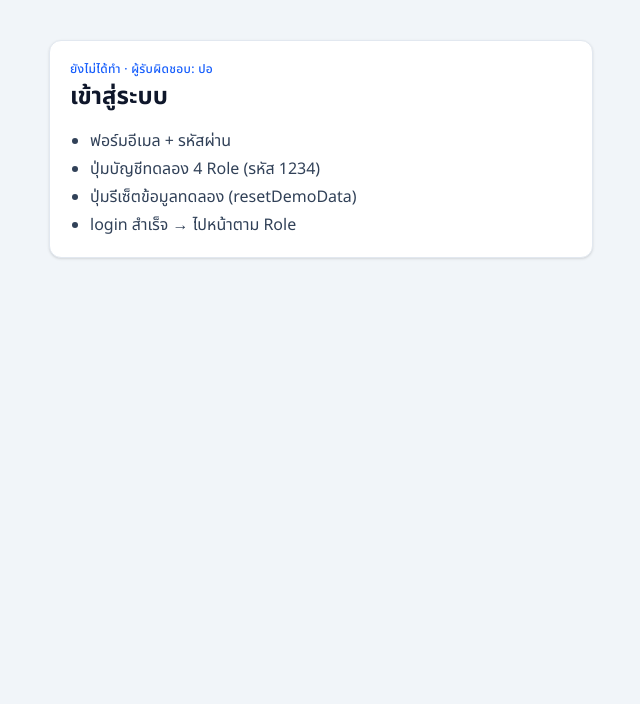
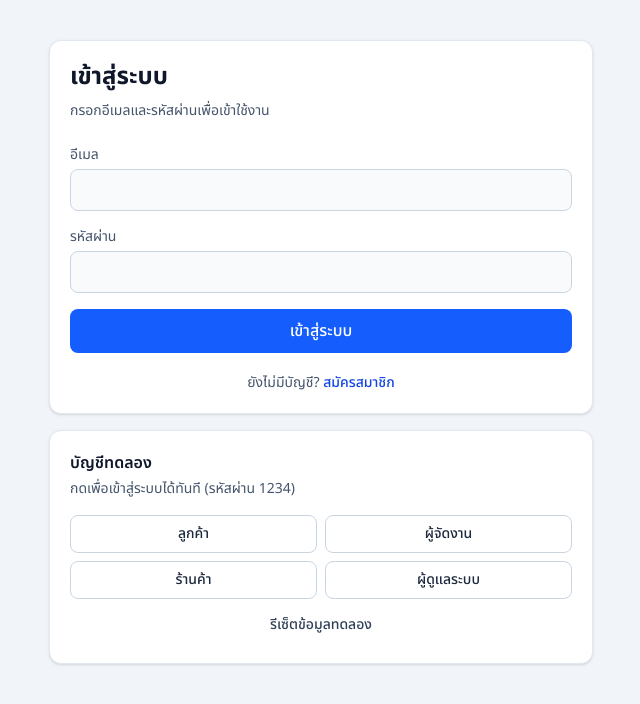
Before and after one commit to Rin-1337/projects-app-last, a Next.js app: page /login in a window 1280 px wide. Shown: the top 704 px of the page, without its empty margins (319-959 px from the left). Built offline with nearby package versions, Linux system fonts and the light colour scheme.

Commit message:
Add role-based auth and login flows
Implement login and logout, guard role-specific layouts, and show the signed-in user in the shared navigation. Add demo-account login and data reset controls, and reject suspended accounts.

```diff
--- a/app/admin/layout.tsx
+++ b/app/admin/layout.tsx
@@ -1,7 +1,7 @@
+import { RoleGuard } from "@/components/shared/RoleGuard";
 import { RoleShell, type NavItem } from "@/components/shared/RoleShell";
 
 // ผู้รับผิดชอบ: นัฐวิ
-// TODO: ครอบด้วย RoleGuard ให้เข้าได้เฉพาะ role = "admin" (รอ lib/auth.tsx จากทิวากร)
 
 const nav: NavItem[] = [
   { href: "/admin", label: "Dashboard" },
@@ -16,8 +16,10 @@ const nav: NavItem[] = [
 
 export default function AdminLayout({ children }: LayoutProps<"/admin">) {
   return (
-    <RoleShell roleLabel="ผู้ดูแลระบบ" nav={nav}>
-      {children}
-    </RoleShell>
+    <RoleGuard role="admin">
+      <RoleShell roleLabel="ผู้ดูแลระบบ" nav={nav}>
+        {children}
+      </RoleShell>
+    </RoleGuard>
   );
 }
--- a/app/customer/layout.tsx
+++ b/app/customer/layout.tsx
@@ -1,7 +1,7 @@
+import { RoleGuard } from "@/components/shared/RoleGuard";
 import { RoleShell, type NavItem } from "@/components/shared/RoleShell";
 
 // ผู้รับผิดชอบ: ทิวากร
-// TODO: ครอบด้วย RoleGuard ให้เข้าได้เฉพาะ role = "customer" (รอ lib/auth.tsx จากทิวากร)
 
 const nav: NavItem[] = [
   { href: "/customer", label: "หน้าหลัก" },
@@ -16,8 +16,10 @@ const nav: NavItem[] = [
 
 export default function CustomerLayout({ children }: LayoutProps<"/customer">) {
   return (
-    <RoleShell roleLabel="ผู้เข้าร่วมงาน" nav={nav}>
-      {children}
-    </RoleShell>
+    <RoleGuard role="customer">
+      <RoleShell roleLabel="ผู้เข้าร่วมงาน" nav={nav}>
+        {children}
+      </RoleShell>
+    </RoleGuard>
   );
 }
--- a/app/login/page.tsx
+++ b/app/login/page.tsx
@@ -1,14 +1,139 @@
-import { ComingSoon } from "@/components/shared/ComingSoon";
+"use client";
+
+import Link from "next/link";
+import { useRouter } from "next/navigation";
+import { useState, type SubmitEvent } from "react";
+import { Button, Card, Input } from "@/components/ui";
+import { ROLE_HOME, useAuth } from "@/lib/auth";
+import { DEMO_ACCOUNTS, DEMO_PASSWORD, resetDemoData } from "@/lib/seed";
+
+/** ปุ่มบัญชีทดลอง กดแล้วเข้าสู่ระบบได้เลย */
+const demoAccounts = [
+  { label: "ลูกค้า", email: DEMO_ACCOUNTS.customer },
+  { label: "ผู้จัดงาน", email: DEMO_ACCOUNTS.organizer },
+  { label: "ร้านค้า", email: DEMO_ACCOUNTS.vendor },
+  { label: "ผู้ดูแลระบบ", email: DEMO_ACCOUNTS.admin },
+];
 
 // ผู้รับผิดชอบ: ทิวากร
 export default function LoginPage() {
+  const router = useRouter();
+  const { login } = useAuth();
+  const [error, setError] = useState("");
+  const [message, setMessage] = useState("");
+
+  /** ลองเข้าสู่ระบบ ถ้าสำเร็จจะไปหน้าตาม Role และคืนค่า true */
+  function tryLogin(email: string, password: string) {
+    setError("");
+    setMessage("");
+
+    const result = login(email, password);
+    if (!result.ok) {
+      setError(result.reason);
+      return false;
+    }
+
+    router.replace(ROLE_HOME[result.user.role]);
+    return true;
+  }
+
+  function handleSubmit(event: SubmitEvent<HTMLFormElement>) {
+    event.preventDefault();
+
+    // 1. อ่านค่าที่กรอกในฟอร์ม
+    const form = event.currentTarget;
+    const formData = new FormData(form);
+    const email = String(formData.get("email") ?? "");
+    const password = String(formData.get("password") ?? "");
+
+    // 2. เข้าสู่ระบบ แล้วล้างฟอร์ม
+    //    ต้องล้างเอง เพราะ Next.js จำหน้าเก่าไว้ ถ้ากลับมารหัสผ่านจะยังค้างในช่อง
+    if (tryLogin(email, password)) {
+      form.reset();
+    }
+  }
+
+  function handleResetDemoData() {
+    if (!window.confirm("ล้างข้อมูลทั้งหมดแล้วกลับไปใช้ข้อมูลทดลองเริ่มต้น?")) {
+      return;
+    }
+
+    resetDemoData();
+    setError("");
+    setMessage("รีเซ็ตข้อมูลทดลองเรียบร้อยแล้ว");
+  }
+
   return (
     <main className="mx-auto w-full max-w-xl px-4 py-10">
-    <ComingSoon
-      title="เข้าสู่ระบบ"
-      owner="ปอ"
-      todo={["ฟอร์มอีเมล + รหัสผ่าน", "ปุ่มบัญชีทดลอง 4 Role (รหัส 1234)", "ปุ่มรีเซ็ตข้อมูลทดลอง (resetDemoData)", "login สำเร็จ → ไปหน้าตาม Role"]}
-    />
+      <Card>
+        <h1 className="text-2xl font-bold text-slate-900">เข้าสู่ระบบ</h1>
+        <p className="mt-2 text-sm text-slate-600">
+          กรอกอีเมลและรหัสผ่านเพื่อเข้าใช้งาน
+        </p>
+
+        <form className="mt-6 space-y-4" onSubmit={handleSubmit}>
+          <Input
+            label="อีเมล"
+            name="email"
+            type="email"
+            autoComplete="email"
+            required
+          />
+          <Input
+            label="รหัสผ่าน"
+            name="password"
+            type="password"
+            autoComplete="current-password"
+            required
+          />
+
+          {error && (
+            <p className="text-sm text-red-600" role="alert">
+              {error}
+            </p>
+          )}
+
+          <Button type="submit" size="lg" className="w-full">
+            เข้าสู่ระบบ
+          </Button>
+        </form>
+
+        <p className="mt-5 text-center text-sm text-slate-600">
+          ยังไม่มีบัญชี?{" "}
+          <Link href="/register" className="font-medium text-blue-700 hover:underline">
+            สมัครสมาชิก
+          </Link>
+        </p>
+      </Card>
+
+      <Card className="mt-4">
+        <h2 className="font-semibold text-slate-900">บัญชีทดลอง</h2>
+        <p className="mt-1 text-sm text-slate-600">
+          กดเพื่อเข้าสู่ระบบได้ทันที (รหัสผ่าน {DEMO_PASSWORD})
+        </p>
+
+        <div className="mt-4 grid grid-cols-2 gap-2">
+          {demoAccounts.map((account) => (
+            <Button
+              key={account.email}
+              variant="secondary"
+              onClick={() => tryLogin(account.email, DEMO_PASSWORD)}
+            >
+              {account.label}
+            </Button>
+          ))}
+        </div>
+
+        <Button variant="ghost" className="mt-2 w-full" onClick={handleResetDemoData}>
+          รีเซ็ตข้อมูลทดลอง
+        </Button>
+
+        {message && (
+          <p className="mt-2 text-center text-sm text-green-700" role="status">
+            {message}
+          </p>
+        )}
+      </Card>
     </main>
   );
 }
--- a/app/organizer/layout.tsx
+++ b/app/organizer/layout.tsx
@@ -1,7 +1,7 @@
+import { RoleGuard } from "@/components/shared/RoleGuard";
 import { RoleShell, type NavItem } from "@/components/shared/RoleShell";
 
 // ผู้รับผิดชอบ: วิริญา (เมนู merch: อรอนงค์)
-// TODO: ครอบด้วย RoleGuard ให้เข้าได้เฉพาะ role = "organizer" (รอ lib/auth.tsx จากทิวากร)
 
 const nav: NavItem[] = [
   { href: "/organizer", label: "Dashboard" },
@@ -18,8 +18,10 @@ const nav: NavItem[] = [
 
 export default function OrganizerLayout({ children }: LayoutProps<"/organizer">) {
   return (
-    <RoleShell roleLabel="ผู้จัดงาน" nav={nav}>
-      {children}
-    </RoleShell>
+    <RoleGuard role="organizer">
+      <RoleShell roleLabel="ผู้จัดงาน" nav={nav}>
+        {children}
+      </RoleShell>
+    </RoleGuard>
   );
 }
--- a/app/vendor/layout.tsx
+++ b/app/vendor/layout.tsx
@@ -1,7 +1,7 @@
+import { RoleGuard } from "@/components/shared/RoleGuard";
 import { RoleShell, type NavItem } from "@/components/shared/RoleShell";
 
 // ผู้รับผิดชอบ: สุรัมภา
-// TODO: ครอบด้วย RoleGuard ให้เข้าได้เฉพาะ role = "vendor" (รอ lib/auth.tsx จากทิวากร)
 
 const nav: NavItem[] = [
   { href: "/vendor", label: "Dashboard" },
@@ -14,8 +14,10 @@ const nav: NavItem[] = [
 
 export default function VendorLayout({ children }: LayoutProps<"/vendor">) {
   return (
-    <RoleShell roleLabel="ร้านค้า" nav={nav}>
-      {children}
-    </RoleShell>
+    <RoleGuard role="vendor">
+      <RoleShell roleLabel="ร้านค้า" nav={nav}>
+        {children}
+      </RoleShell>
+    </RoleGuard>
   );
 }
--- /dev/null
+++ b/components/shared/RoleGuard.tsx
@@ -0,0 +1,42 @@
+"use client";
+
+/**
+ * RoleGuard — ให้เข้าหน้าได้เฉพาะคนที่มี Role ตรงกัน
+ * ผู้ดูแล: ทิวากร
+ *
+ * ตัวอย่าง (ใส่ใน layout.tsx ของแต่ละ Role):
+ *   <RoleGuard role="admin">...</RoleGuard>
+ *
+ * ยังไม่ล็อกอิน    → ไปหน้า /login
+ * ล็อกอินคนละ Role → ไปหน้าแรกของ Role ตัวเอง
+ */
+
+import { useRouter } from "next/navigation";
+import { useEffect, type ReactNode } from "react";
+import { getCurrentUser, ROLE_HOME, useAuth } from "@/lib/auth";
+import type { Role } from "@/lib/types";
+
+export function RoleGuard({ role, children }: { role: Role; children: ReactNode }) {
+  const router = useRouter();
+  const { user } = useAuth();
+
+  // ทำงานตอนเปิดหน้า และทุกครั้งที่ user เปลี่ยน เช่น กดออกจากระบบ
+  useEffect(() => {
+    // ต้องอ่านจาก getCurrentUser() ไม่ใช่ user ด้านบน
+    // เพราะตอนเปิดหน้าครั้งแรก user จะเป็น null ชั่วขณะ แม้ล็อกอินอยู่ (server ไม่มี localStorage)
+    // ถ้าเชื่อค่านั้น กด refresh ทีไรจะโดนเด้งไปหน้า login
+    const currentUser = getCurrentUser();
+
+    if (!currentUser) {
+      router.replace("/login");
+    } else if (currentUser.role !== role) {
+      router.replace(ROLE_HOME[currentUser.role]);
+    }
+  }, [user, role, router]);
+
+  if (user?.role !== role) {
+    return <p className="p-10 text-center text-sm text-slate-500">กำลังตรวจสอบสิทธิ์...</p>;
+  }
+
+  return children;
+}
--- a/components/shared/RoleShell.tsx
+++ b/components/shared/RoleShell.tsx
@@ -1,12 +1,13 @@
 /**
  * โครงหน้าของแต่ละ Role: แถบบน + เมนู
  * ผู้ดูแล: นัฐวิ (PM)
- * TODO (ทิวากร): แสดงชื่อผู้ใช้ + ปุ่มออกจากระบบจาก useAuth() และเช็ก role (RoleGuard)
+ * การเช็ก role อยู่ใน RoleGuard ซึ่งครอบ RoleShell ใน layout.tsx ของแต่ละ Role
  */
 
 import Link from "next/link";
 import { Suspense, type ReactNode } from "react";
 import { NavLinks, RoleNav, type NavItem } from "./RoleNav";
+import { UserMenu } from "./UserMenu";
 
 export type { NavItem };
 
@@ -26,7 +27,10 @@ export function RoleShell({
           <Link href="/" className="font-semibold text-slate-900">
             Event Platform
           </Link>
-          <span className="text-sm text-slate-500">{roleLabel}</span>
+          <div className="flex items-center gap-3">
+            <span className="text-sm text-slate-500">{roleLabel}</span>
+            <UserMenu />
+          </div>
         </div>
         {/* usePathname ต้องอยู่ใน Suspense เพราะโปรเจคเปิด cacheComponents */}
         <Suspense fallback={<NavLinks nav={nav} />}>
--- /dev/null
+++ b/components/shared/UserMenu.tsx
@@ -0,0 +1,18 @@
+"use client";
+
+import { Button } from "@/components/ui";
+import { useAuth } from "@/lib/auth";
+
+/** ชื่อผู้ใช้ + ปุ่มออกจากระบบ (แสดงบนแถบด้านบนของ RoleShell) */
+export function UserMenu() {
+  const { user, logout } = useAuth();
+
+  return (
+    <div className="flex items-center gap-2">
+      <span className="text-sm text-slate-700">{user?.name}</span>
+      <Button variant="secondary" size="sm" onClick={logout}>
+        ออกจากระบบ
+      </Button>
+    </div>
+  );
+}
```
Also changed, not shown: lib/auth.tsx (+67 -15 lines).
